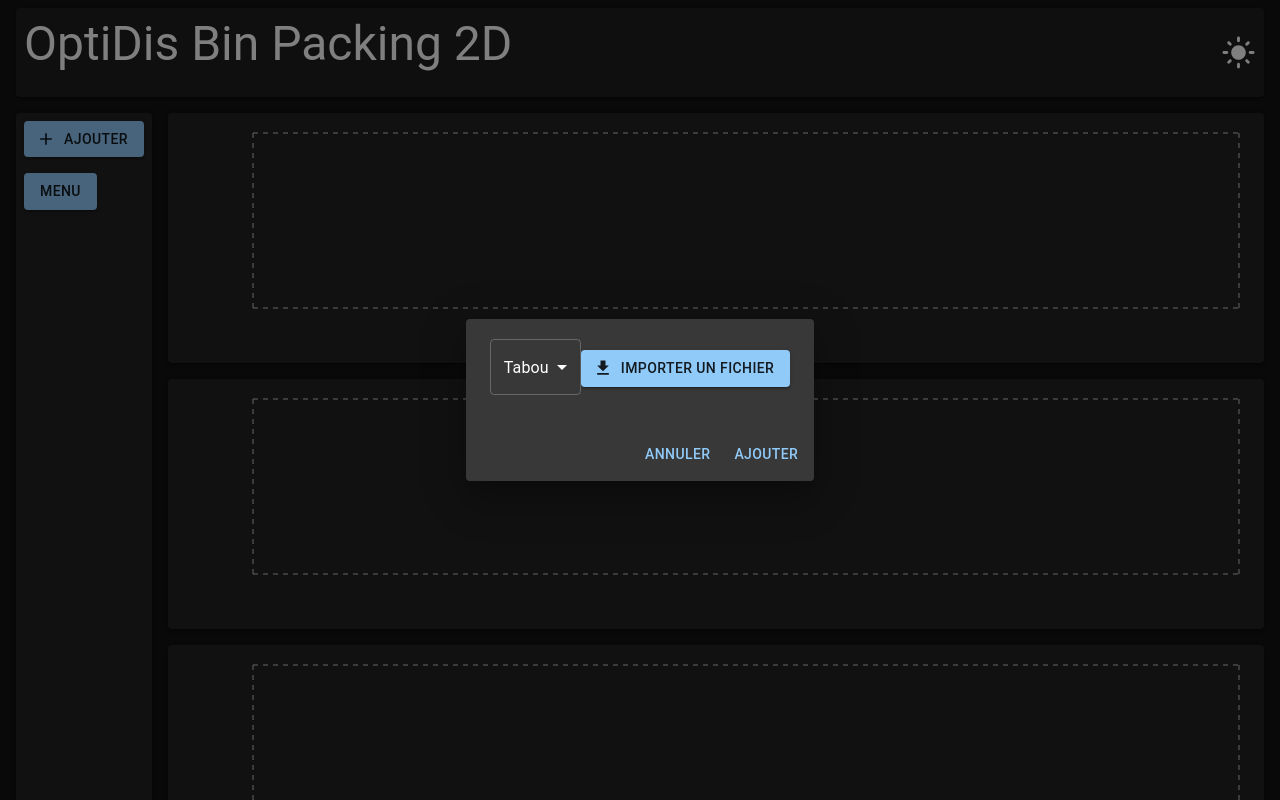
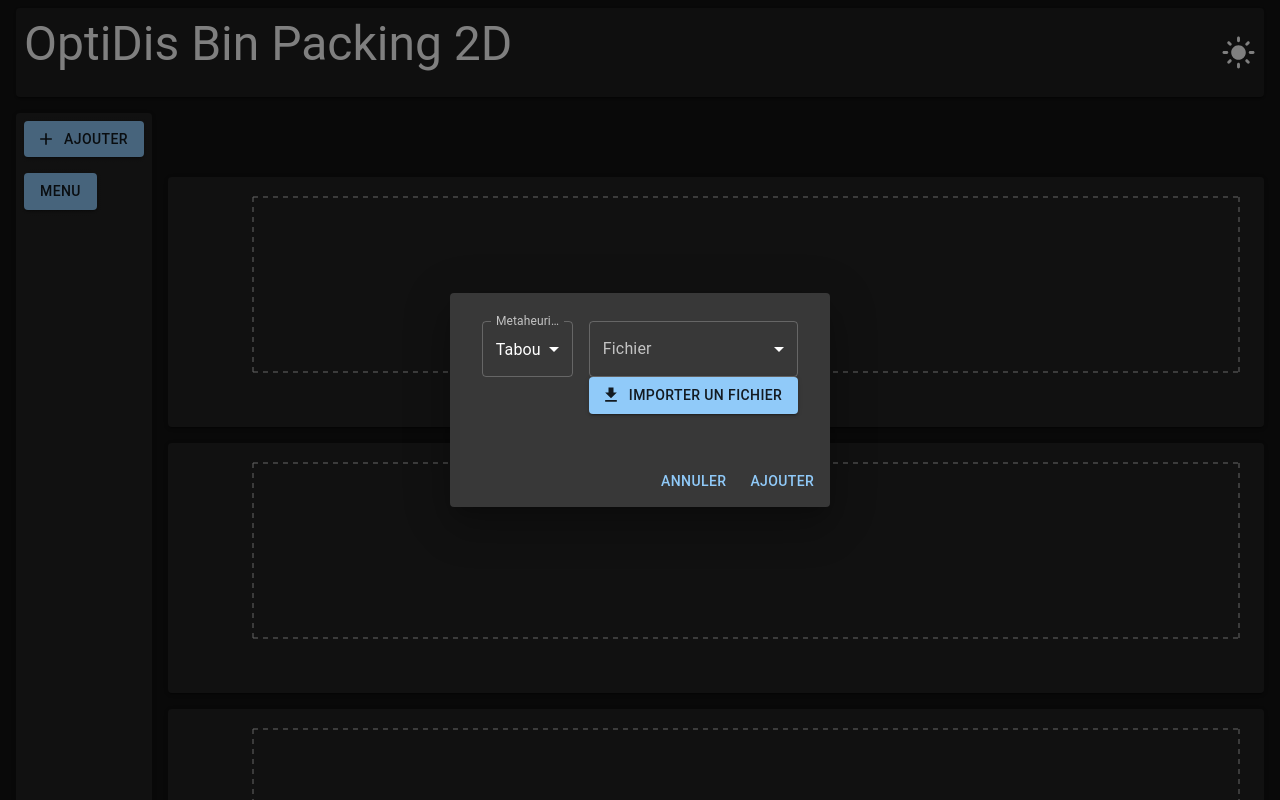
Before and after one commit to Energisse/-POLYTECH_OPTI-DIS_BIN_PACKING_2D_REACT, a React (Create React App) app: page / in a window 1280 px wide. Both pictures are taken after a click on the button "AJOUTER". Shown: the top 800 px of the page. Built offline with nearby package versions, Linux system fonts and the light colour scheme.

Commit message:
Filtre par fichier

```diff
--- a/package.json
+++ b/package.json
@@ -27,7 +27,7 @@
     "react-svg-pan-zoom": "^3.12.1",
     "recharts": "^2.12.6",
     "redux-persist": "^6.0.0",
-    "typescript": "^4.9.5",
+    "typescript": "5.4",
     "web-vitals": "^2.1.4"
   },
   "scripts": {
--- a/src/App.tsx
+++ b/src/App.tsx
@@ -1,19 +1,26 @@
 import AddIcon from "@mui/icons-material/Add";
-import { Button, Grid, Paper, ThemeProvider, createTheme } from "@mui/material";
-import { useState } from "react";
+import {
+  Button,
+  Divider,
+  Grid,
+  Paper,
+  ThemeProvider,
+  createTheme,
+} from "@mui/material";
+import { useMemo, useState } from "react";
 import "./App.css";
+import Solution from "./BinPaking/Solution";
 import ButtonPercent from "./ButtonPercent";
 import Header from "./Header";
 import MainGraphic from "./MainGraphic";
 import Modal from "./Modal";
-import Solution from "./BinPaking/Solution";
 import { useAppDispatch, useAppSelector } from "./hooks";
 import { setCurrentId } from "./reducers/metaheuristique";
 
 function App() {
   const darkMode = useAppSelector((state) => state.rootReducer.darkMode);
-  const ids = useAppSelector((state) => state.metaheuristique.ids);
   const current = useAppSelector((state) => state.metaheuristique.currentId);
+  const metas = useAppSelector((state) => state.metaheuristique.entities);
 
   const dispatch = useAppDispatch();
 
@@ -36,6 +43,21 @@ function App() {
   function handleMainMenu() {
     dispatch(setCurrentId(-1));
   }
+
+  const buttons = useMemo(() => {
+    return Object.entries(
+      Object.groupBy(Object.values(metas), (v) => v.name)
+    ).map(([name, meta]) => (
+      <>
+        <Divider key={name}>{name}</Divider>
+        {meta!.map((m) => (
+          <Grid item xs={12}>
+            <ButtonPercent id={+m.id} key={m.id} />
+          </Grid>
+        ))}
+      </>
+    ));
+  }, [metas]);
 
   return (
     <ThemeProvider theme={darkTheme}>
@@ -84,11 +106,7 @@ function App() {
                       Menu
                     </Button>
                   </Grid>
-                  {ids.map((i) => (
-                    <Grid item xs={12}>
-                      <ButtonPercent id={+i} key={i} />
-                    </Grid>
-                  ))}
+                  {buttons}
                 </Paper>
               </Grid>
               <Grid item flex={1}>
--- a/src/ButtonPercent.tsx
+++ b/src/ButtonPercent.tsx
@@ -23,9 +23,7 @@ export default function ButtonPercent({ id }: { id: number }) {
 
   return (
     <>
-      <Button key={id} onClick={() => handleClick(id)}>
-        {metaheuristique}
-      </Button>
+      <Button onClick={() => handleClick(id)}>{metaheuristique}</Button>
       <IconButton onClick={() => handleRemove(id)}>
         <CloseIcon />
       </IconButton>
--- a/src/MainGraphic.tsx
+++ b/src/MainGraphic.tsx
@@ -1,5 +1,5 @@
-import { Grid, Paper, useTheme } from "@mui/material";
-import { useMemo } from "react";
+import { Grid, Paper, Tab, Tabs, useTheme } from "@mui/material";
+import { useMemo, useState } from "react";
 import {
   CartesianGrid,
   Label,
@@ -13,11 +13,22 @@ import {
 } from "recharts";
 import "./App.css";
 import { useAppSelector } from "./hooks";
-import { selectAllStatistic } from "./reducers/metaheuristique";
+import { selectAllStatisticByFile } from "./reducers/metaheuristique";
 
 function MainGraphic() {
-  const statistic = useAppSelector(selectAllStatistic);
   const { entities, ids } = useAppSelector((state) => state.metaheuristique);
+
+  const files = useMemo(() => {
+    return Object.keys(Object.groupBy(Object.values(entities), (v) => v.name));
+
+    // eslint-disable-next-line react-hooks/exhaustive-deps
+  }, [entities.length]);
+
+  const [value, setValue] = useState<number>(0);
+
+  const statistic = useAppSelector(selectAllStatisticByFile(files[value]));
+
+  // const selected = useMemo(() => {})
 
   const theme = useTheme();
 
@@ -33,6 +44,17 @@ function MainGraphic() {
 
   return (
     <Grid container justifyContent={"center"} alignItems={"center"} spacing={2}>
+      <Grid item xs={12}>
+        <Tabs
+          value={value}
+          onChange={(event, newValue) => setValue(newValue)}
+          aria-label="basic tabs example"
+        >
+          {files.map((file, index) => (
+            <Tab key={index} label={file} />
+          ))}
+        </Tabs>
+      </Grid>
       <Grid item xs={12}>
         <Paper elevation={2} sx={{ height: "100%" }}>
           <ResponsiveContainer height={250} width="100%">
--- a/src/Modal.tsx
+++ b/src/Modal.tsx
@@ -4,16 +4,20 @@ import {
   Dialog,
   DialogActions,
   DialogContent,
+  FormControl,
+  InputLabel,
   MenuItem,
   Select,
 } from "@mui/material";
 import { ChangeEvent, useState } from "react";
 import "./App.css";
-import { useAppDispatch } from "./hooks";
+import { useAppDispatch, useAppSelector } from "./hooks";
 import {
   Metaheuristiques,
+  addFile,
   createSolition,
   metaheuristiques,
+  removeFile,
 } from "./reducers/metaheuristique";
 
 function Modal({
@@ -27,12 +31,14 @@ function Modal({
 
   const [selectedAlgo, setSelectedAlgo] = useState<Metaheuristiques>("Tabou");
   const [rawDataSet, setrawDataSet] = useState<string>("");
+  const files = useAppSelector((state) => state.metaheuristique.files);
 
   function onChange(event: ChangeEvent<HTMLInputElement>) {
     if (!event.target.files) return;
     const file = event.target.files[0];
     const reader = new FileReader();
     reader.onload = (e) => {
+      dispatch(addFile(e.target?.result as string));
       setrawDataSet(e.target?.result as string);
     };
     reader.readAsText(file);
@@ -57,14 +63,42 @@ function Modal({
       }}
     >
       <DialogContent>
+        <FormControl
+          sx={{
+            margin: 1,
+          }}
+        >
+          <InputLabel id="select-metaheuristique">Metaheuristique</InputLabel>
           <Select
-          onChange={(e) => setSelectedAlgo(e.target.value as Metaheuristiques)}
+            onChange={(e) =>
+              setSelectedAlgo(e.target.value as Metaheuristiques)
+            }
             value={selectedAlgo}
             label="Metaheuristique"
+            labelId="select-metaheuristique"
           >
             {metaheuristiques.map((algo) => (
               <MenuItem key={algo} value={algo}>
                 {algo}
+              </MenuItem>
+            ))}
+          </Select>
+        </FormControl>
+        <FormControl
+          sx={{
+            margin: 1,
+          }}
+        >
+          <InputLabel id="select-fichier">Fichier</InputLabel>
+          <Select
+            onChange={(e) => setrawDataSet(e.target.value as Metaheuristiques)}
+            value={rawDataSet}
+            label="Fichier"
+            labelId="select-fichier"
+          >
+            {Object.entries(files).map(([key, value]) => (
+              <MenuItem key={key} value={value}>
+                {key}
               </MenuItem>
             ))}
           </Select>
@@ -84,7 +118,23 @@ function Modal({
               Importer un fichier
             </Button>
           </label>
+        </FormControl>
+
         <pre>{rawDataSet}</pre>
+        {rawDataSet && (
+          <Button
+            variant="contained"
+            color="primary"
+            onClick={(e) => {
+              dispatch(removeFile(rawDataSet));
+              if (Object.keys(files).length > 1)
+                setrawDataSet(Object.entries(files)[0][1]);
+              else setrawDataSet("");
+            }}
+          >
+            supprimer
+          </Button>
+        )}
       </DialogContent>
       <DialogActions>
         <Button onClick={handleClose}>Annuler</Button>
--- a/src/reducers/metaheuristique.ts
+++ b/src/reducers/metaheuristique.ts
@@ -1,6 +1,6 @@
 import type { PayloadAction } from '@reduxjs/toolkit';
 import { createEntityAdapter, createSelector, createSlice } from '@reduxjs/toolkit';
-import { GenetiqueConfig, HillClimbingConfig, RecuitSimuleConfig, TabouConfig } from 'polytech_opti-dis_bin_packing_2d';
+import { DataSet, GenetiqueConfig, HillClimbingConfig, RecuitSimuleConfig, TabouConfig } from 'polytech_opti-dis_bin_packing_2d';
 import { RootState } from '../store';
 
 Worker.prototype.emit = function (...data) {
@@ -17,7 +17,6 @@ export type MetaheuristiqueStatistic = {
     numberOfBin: number
     time: number
 }
-
 export type BinPackingSvgs = {
     binPacking: Array<{
         bins: Array<{
@@ -38,11 +37,11 @@ export type BinPackingSvgs = {
     width: number;
     height: number;
 }
-
 export interface MetaheuristiqueState {
     id: string;
     metaheuristique: Metaheuristiques
-    rawDataSet?: string,
+    rawDataSet: string,
+    name: string,
     speed: {
         interval: number,
         iterationCount: number
@@ -52,11 +51,11 @@ export interface MetaheuristiqueState {
     statistic: MetaheuristiqueStatistic[],
     binPakings: BinPackingSvgs
 }
+
 const workers: Record<number, Worker> = {}
 
 export const rehydrateMiddleware: any = (store: RootState) => (next: (action: PayloadAction<RootState>) => any) => (action: PayloadAction<RootState>) => {
     if (action.type === 'persist/REHYDRATE' && action.payload) {
-        console.log("Rehydrating")
         action.payload.metaheuristique.ids.forEach((id: string) => {
             createWorker(+id)
         })
@@ -64,25 +63,32 @@ export const rehydrateMiddleware: any = (store: RootState) => (next: (action: Pa
             action.payload.metaheuristique.entities[id].state = "fnished"
         })
     }
-
     return next(action);
 };
 
-const booksAdapter = createEntityAdapter<MetaheuristiqueState>({})
+const metaheuristiqueAdapter = createEntityAdapter<MetaheuristiqueState>({})
+
+type MetaheuristiqueSlice = {
+    currentId: number;
+    files: Record<string, string>;
+} & ReturnType<typeof metaheuristiqueAdapter['getInitialState']>;
+
+const initialState = {
+    ...metaheuristiqueAdapter.getInitialState(),
+    currentId: -1,
+    files: {}
+} satisfies MetaheuristiqueSlice as MetaheuristiqueSlice
 
 const methaeuristiqueSlice = createSlice({
     name: 'rootReducer',
-    initialState: {
-        ...booksAdapter.getInitialState(),
-        currentId: -1
-    },
+    initialState,
     reducers: {
         setSpeed(state, { payload: { id, ...speed } }: PayloadAction<{
             id: number,
             interval: number,
             iterationCount: number
         }>) {
-            booksAdapter.updateOne(state, {
+            metaheuristiqueAdapter.updateOne(state, {
                 id: id.toString(),
                 changes: {
                     speed
@@ -96,7 +102,7 @@ const methaeuristiqueSlice = createSlice({
             state: "idle" | "running" | "paused" | "fnished" | "convergence" | "step"
         }>) {
             if (state.entities[id].state === "fnished") {
-                booksAdapter.updateOne(state, {
+                metaheuristiqueAdapter.updateOne(state, {
                     id: id.toString(),
                     changes: {
                         statistic: [],
@@ -121,20 +127,18 @@ const methaeuristiqueSlice = createSlice({
                     _state = "idle"
                     break
             }
-            booksAdapter.updateOne(state, {
+            metaheuristiqueAdapter.updateOne(state, {
                 id: id.toString(),
                 changes: {
                     state: _state
                 }
             })
-
         },
-
         addFitness(state, { payload: { id, stats } }: PayloadAction<{
             id: number,
             stats: Array<MetaheuristiqueStatistic>
         }>) {
-            booksAdapter.updateOne(state, {
+            metaheuristiqueAdapter.updateOne(state, {
                 id: id.toString(),
                 changes: {
                     statistic: state.entities[id].statistic.concat(stats)
@@ -145,7 +149,7 @@ const methaeuristiqueSlice = createSlice({
             id: number,
             config: MetaheuristiqueConfigs
         }>) {
-            booksAdapter.updateOne(state, {
+            metaheuristiqueAdapter.updateOne(state, {
                 id: id.toString(),
                 changes: {
                     config
@@ -156,7 +160,7 @@ const methaeuristiqueSlice = createSlice({
             id: number,
             config: MetaheuristiqueConfigs
         }>) {
-            booksAdapter.updateOne(state, {
+            metaheuristiqueAdapter.updateOne(state, {
                 id: id.toString(),
                 changes: {
                     config
@@ -168,7 +172,7 @@ const methaeuristiqueSlice = createSlice({
             id: number,
             items: BinPackingSvgs[]
         }>) {
-            booksAdapter.updateOne(state, {
+            metaheuristiqueAdapter.updateOne(state, {
                 id: id.toString(),
                 changes: {
                     binPakings: items.at(-1)!
@@ -179,8 +183,9 @@ const methaeuristiqueSlice = createSlice({
             rawDataSet: string,
             metaheuristique: Metaheuristiques,
         }>) {
-            booksAdapter.addOne(state, {
+            metaheuristiqueAdapter.addOne(state, {
                 id: state.ids.length.toString(),
+                name: new DataSet(rawDataSet).name,
                 metaheuristique,
                 rawDataSet,
                 speed: {
@@ -200,7 +205,7 @@ const methaeuristiqueSlice = createSlice({
             state.currentId = +state.ids.at(-1)!
         },
         removeSolition(state, { payload: id }: PayloadAction<number>) {
-            booksAdapter.removeOne(state, id.toString())
+            metaheuristiqueAdapter.removeOne(state, id.toString())
             workers[id].terminate()
             delete workers[id]
             if (state.currentId === id) state.currentId = -1
@@ -208,6 +213,17 @@ const methaeuristiqueSlice = createSlice({
         setCurrentId(state, { payload: id }: PayloadAction<number>) {
             state.currentId = id
         },
+        addFile(state, { payload: file }: PayloadAction<string>) {
+            const { name } = new DataSet(file)
+            state.files[name] = file
+        },
+        removeFile(state, { payload: file }: PayloadAction<string>) {
+            Object.entries(state.files).forEach(([key, value]) => {
+                if (value === file) {
+                    delete state.files[key]
+                }
+            })
+        }
     },
 })
 
@@ -272,10 +288,12 @@ export const {
     createSolition,
     removeSolition,
     setCurrentId,
+    addFile,
+    removeFile
 } = methaeuristiqueSlice.actions
 export default methaeuristiqueSlice.reducer
 
-export const selectAllStatistic = createSelector(
+export const selectAllStatisticByFile = (filename: string) => createSelector(
     [(state: RootState) => state.metaheuristique.entities],
     (metaheuristiques) => {
         const resultat: {
@@ -285,7 +303,8 @@ export const selectAllStatistic = createSelector(
                 numberOfBin: number
             }>
         }[] = []
-        Object.entries(metaheuristiques).forEach(([id, { statistic }]) => {
+        Object.entries(metaheuristiques).forEach(([id, { statistic, name }]) => {
+            if (name !== filename) return
             statistic.forEach(({ iteration, ...stats }) => {
                 if (!resultat[iteration - 1]) {
                     resultat[iteration - 1] = {
@@ -297,5 +316,4 @@ export const selectAllStatistic = createSelector(
             })
         })
         return resultat
-    }
-);
+    })
--- a/src/utils/worker.ts
+++ b/src/utils/worker.ts
@@ -161,7 +161,6 @@ function runOnce(dataSet: DataSet, metaheuristique: Metaheuristique) {
     const { value, done } = metaheuristique.run();
     const end = self.performance.now();
     const time = end - start;
-    console.log(time);
     totalTime += time;
     if (done) return;
     const { solution, iteration } = value;
--- a/tsconfig.json
+++ b/tsconfig.json
@@ -1,11 +1,12 @@
 {
   "compilerOptions": {
-    "target": "es5",
+    "target": "ESNext",
     "lib": [
       "dom",
       "dom.iterable",
       "esnext",
-      "WebWorker"
+      "WebWorker",
+      "ES2017.Object"
     ],
     "allowJs": true,
     "skipLibCheck": true,
```
Also changed, not shown: 1 other file (tests, documents, lock files or other folders). Lines whose indentation alone changed are shown as unchanged.
